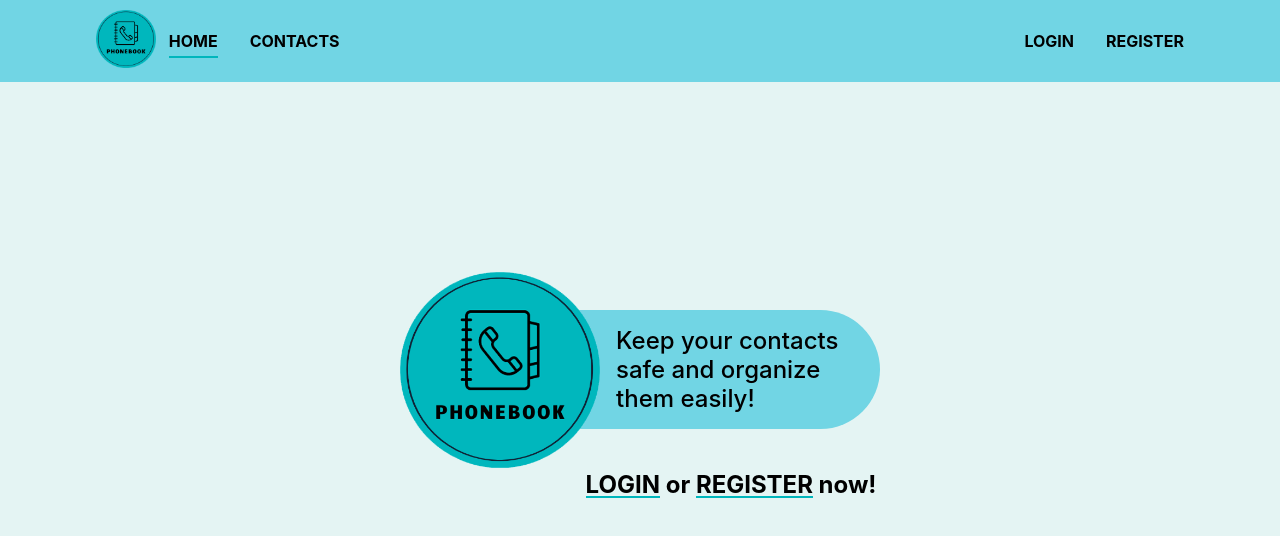
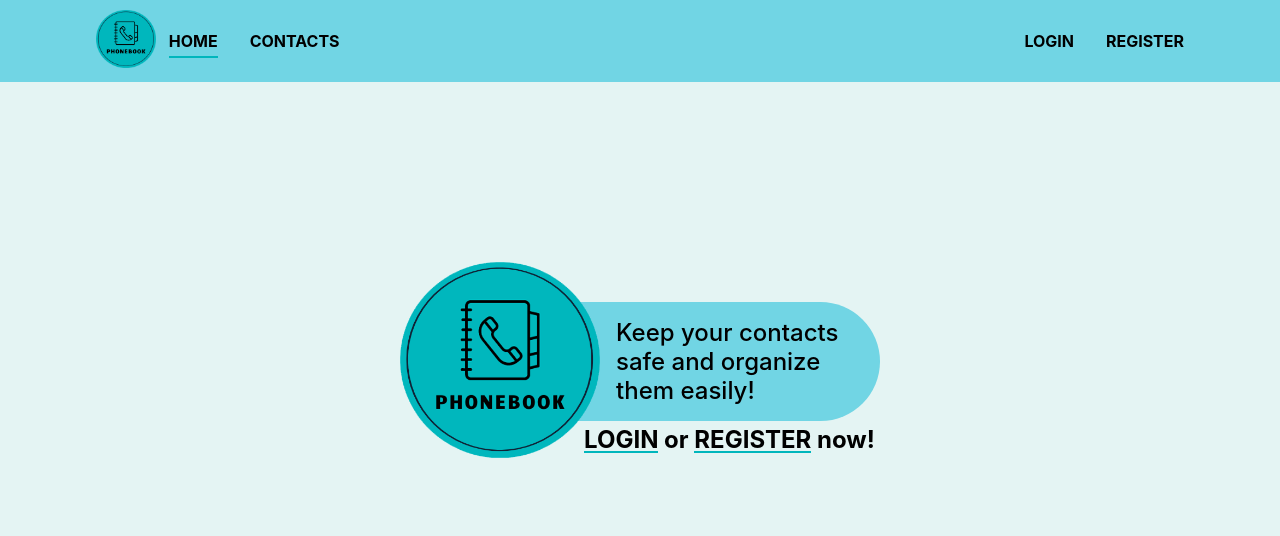
Before and after one commit to kamilaadamska/goit-react-hw-08-phonebook, a React (Create React App) app: page /#/ in a window 1280 px wide. Shown: the top 536 px of the page. Built offline with nearby package versions, Linux system fonts and the light colour scheme.

Commit message:
Fix positions in home styles

```diff
--- a/src/pages/Home/Home.jsx
+++ b/src/pages/Home/Home.jsx
@@ -5,7 +5,8 @@ import css from './home.module.css';
 const Home = () => {
   return (
     <div className={css.homeBox}>
-      <img src={logo} alt="Phonebook logo" width="200" />
+      <img src={logo} alt="Phonebook logo" width="200" className={css.logo} />
+      <div>
         <h1 className={css.slogan}>
           Keep your contacts safe and organize them easily!
         </h1>
@@ -14,6 +15,7 @@ const Home = () => {
           <Link className={css.link}>register</Link> now!
         </p>
       </div>
+    </div>
   );
 };
 
--- a/src/pages/Home/home.module.css
+++ b/src/pages/Home/home.module.css
@@ -3,26 +3,29 @@
   align-items: center;
   justify-content: center;
   height: 80%;
-  position: relative;
+}
+
+.logo {
+  z-index: 2;
+  margin-bottom: 1.2rem;
 }
 
 .slogan {
   margin-left: -5rem;
+  margin-bottom: 0.2rem;
   font-size: 1.5rem;
   font-weight: 500;
   width: 15rem;
   background-color: #71d5e4;
   border-radius: 4rem;
   padding: 1rem 1.5rem 1rem 6rem;
-  z-index: -1;
 }
 
 .logOrReg {
-  position: absolute;
-  bottom: 20%;
-  left: 45%;
   font-size: 1.5rem;
   font-weight: 700;
+  margin: 0;
+  margin-left: -1rem;
 }
 
 .link {
```
Lines whose indentation alone changed are shown as unchanged.
